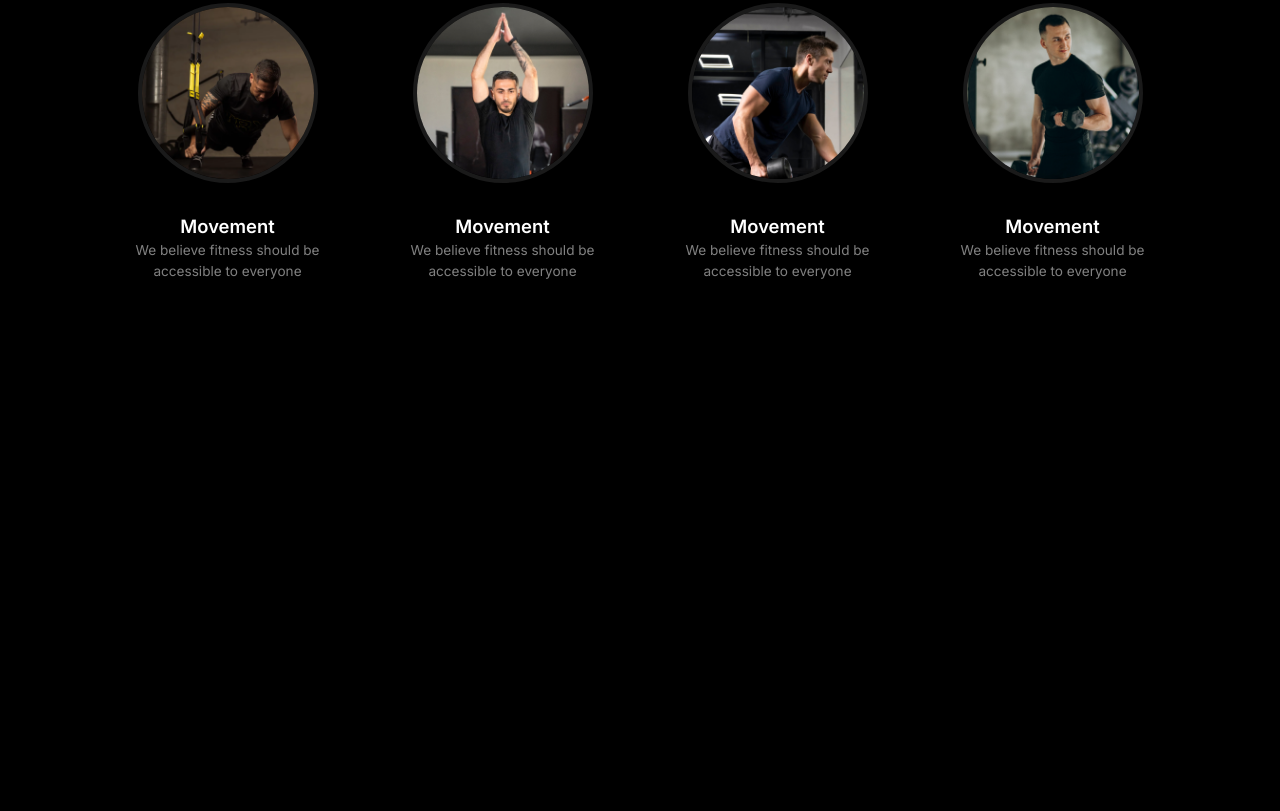
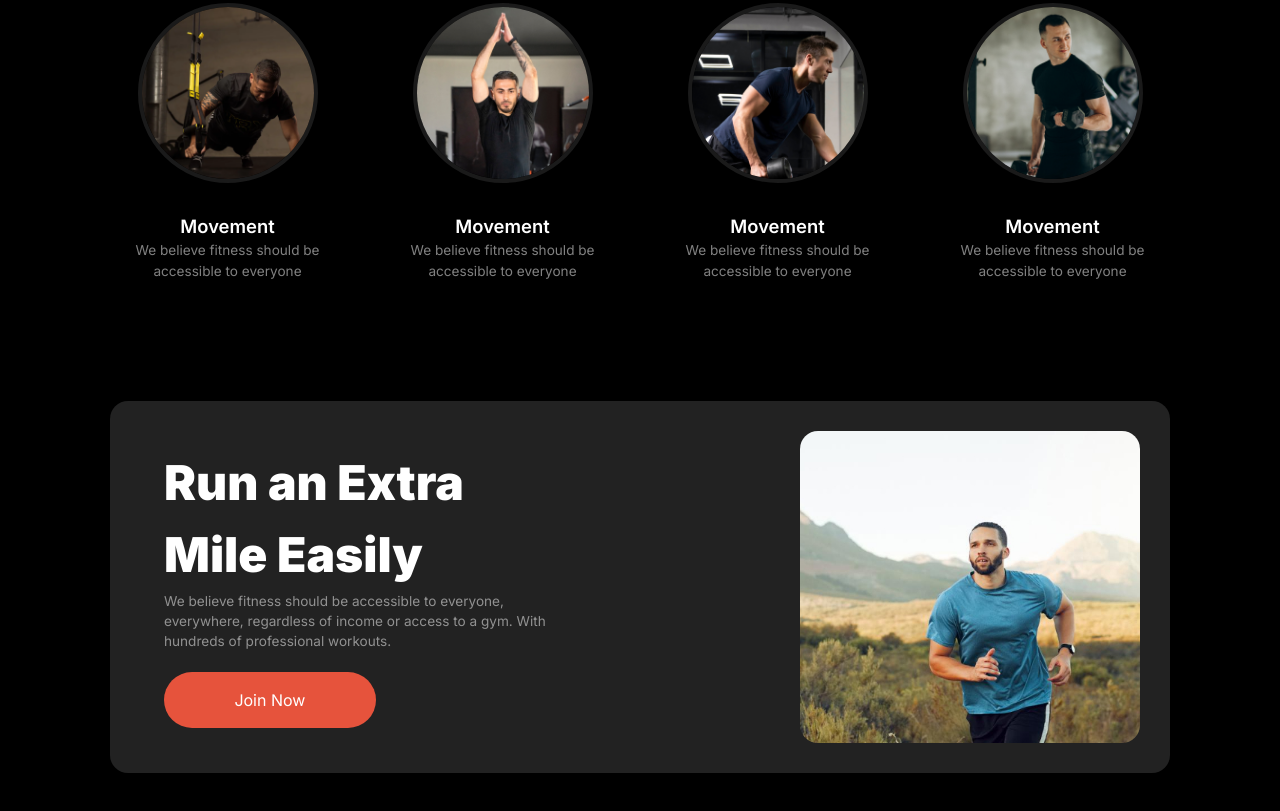
Before and after one commit to toufiq178/fitness-web, a plain HTML site: page index.html in a window 1280 px wide. Shown: the part 1059-1870 px from the top of the page. Before the commit the page ends 1340 px from the top, so only its background shows below. Drawn offline with nearby package versions, Linux system fonts and the light colour scheme.

Commit message:
run section added

```diff
--- a/CSS/styles.css
+++ b/CSS/styles.css
@@ -34,6 +34,7 @@ body {
 .btn-primary {
     border-radius: 46px;
     padding: 8px 20px;
+    max-width: 100%;
     background-color: var(--primary-color);
 }
 
@@ -54,6 +55,7 @@ body {
 
 .section-description {
     font-size: 0.85rem;
+    margin-bottom: 20px;
     color: var(--secondary-color);
 }
 
@@ -162,9 +164,11 @@ header {
     gap: 40px;
     margin-top: 58px;
 }
-.habit-card{
+
+.habit-card {
     width: 231px;
 }
+
 .habit-card>img {
     height: 180px;
     width: 180px;
@@ -178,6 +182,59 @@ header {
     font-size: 1.15rem;
     font-weight: 600;
 }
+
+/* run related styles */
+.run {
+
+    display: flex;
+    max-width: 1060px;
+    margin: 100px auto;
+    justify-content: space-between;
+    align-items: center;
+    gap: 10.3rem;
+    width: 95%;
+    border-radius: 18px;
+    background: rgba(34, 34, 34, 1);
+
+}
+
+.run-btn,
+.run-btn:hover {
+    padding: 1rem 4.4rem;
+
+}
+
+.run-container {
+    margin: 40px 54px;
+    width: 50%;
+}
+
+.run-img {
+    margin: 30px;
+    width: 466px;
+    height: 312px;
+    background-position: 66% 18%;
+    background-size: 330%;
+    background-repeat: no-repeat;
+    background-image: url("/images/run.jpg");
+    border-radius: 18px;
+
+}
+
+
+
+
+
+
+
+
+
+
+
+
+
+
+
 
 /* responsive for phones */
 @media screen and (max-width:576px) {
@@ -255,6 +312,20 @@ header {
         margin: 3%;
     }
 
+    .run {
+
+        flex-direction: column;
+        max-width: 1060px;
+        text-align: center;
+        gap: 1.3rem;
+
+    }
+    .run-container , .run-img{
+    margin: 40px 54px;
+    width: 90%;
+
+}
+
 }
 
 /* responsive for tabs */
@@ -285,14 +356,14 @@ header {
 
 
     .workout-videos1 {
-        max-width:150px;
-          top: 25%;
-          right: -5%;
+        max-width: 150px;
+        top: 25%;
+        right: -5%;
     }
 
     .workout-videos2 {
         max-width: 140px;
-         bottom: 9%;
+        bottom: 9%;
         right: 15%;
     }
 
@@ -304,6 +375,7 @@ header {
     .workout2 {
         font-size: 0.8rem;
     }
+
     .section-tittle {
         font-weight: 700;
         font-size: 2.6rem;
--- a/index.html
+++ b/index.html
@@ -99,6 +99,20 @@
                 </div>
             </div>
         </section>
+
+        <!-- run section -->
+        <section class="run">
+            <div class="run-container">
+                <h3 class="section-tittle">Run an Extra
+                    Mile Easily</h3>
+                <p class="section-description">We believe fitness should be accessible to everyone, everywhere,
+                    regardless of income or access to a gym. With hundreds of professional workouts.</p>
+                <button class="btn-primary run-btn">    Join Now    </button>
+            </div>
+            <div class="run-img">
+
+            </div>
+        </section>
     </main>
 
 </body>
```
